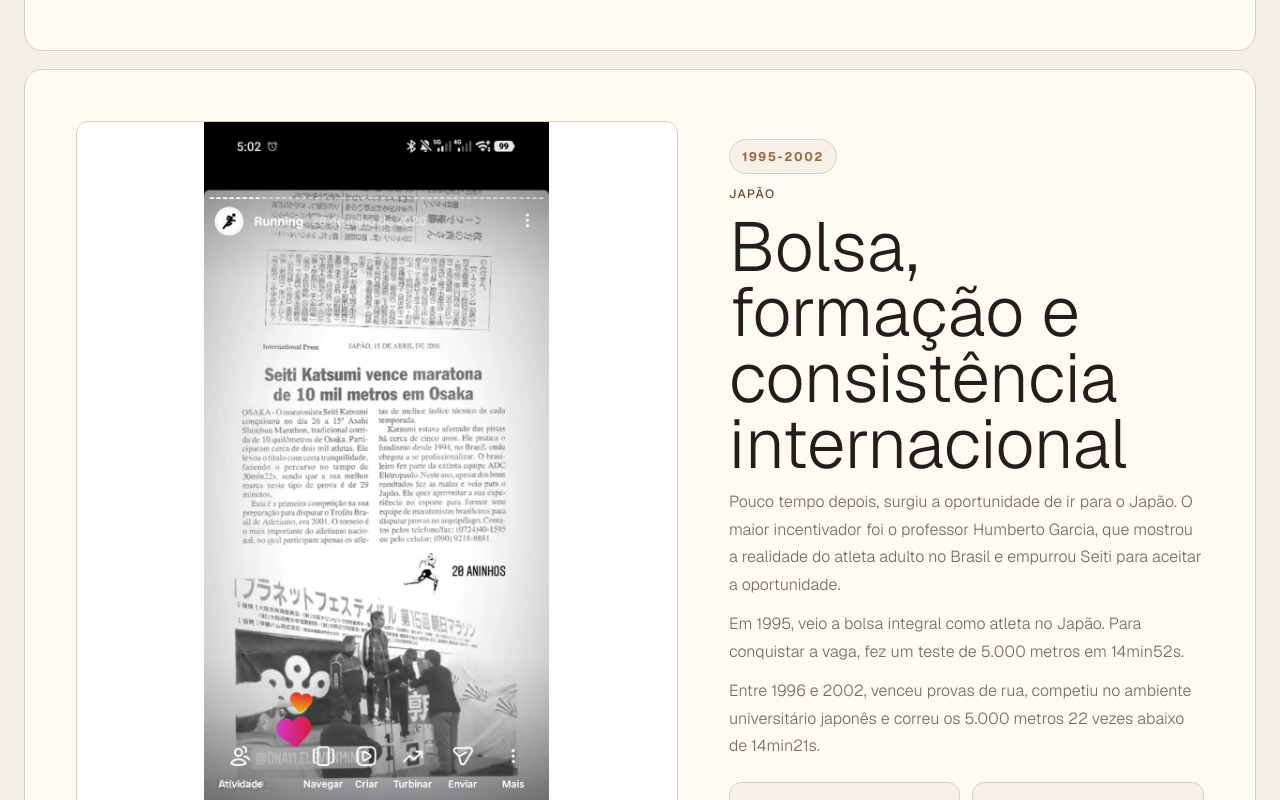
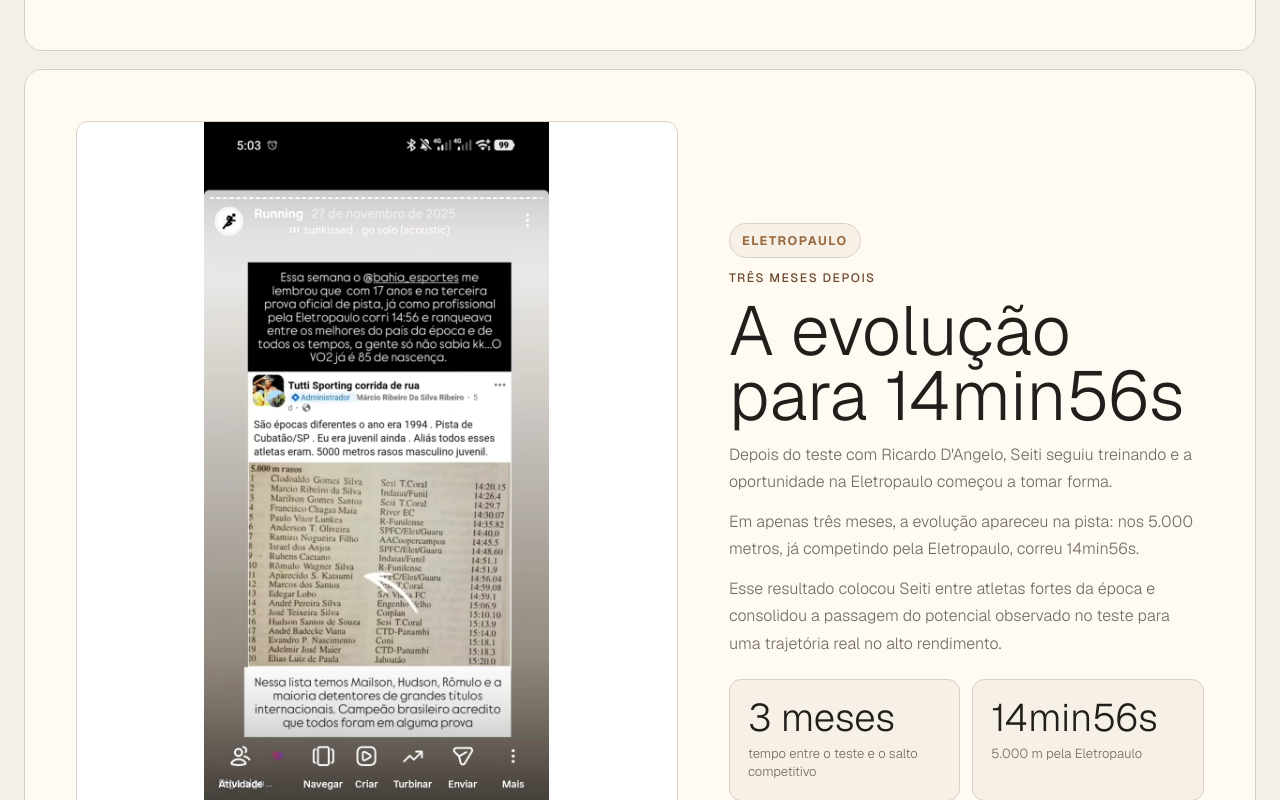
Before and after one commit to SeitiKatsumi/portal11run, a Next.js app: page /admin/trajetoria-seiti in a window 1280 px wide. Shown: the part 2780-3580 px from the top of the page. Built offline with nearby package versions, Linux system fonts and the light colour scheme; no server answers.

Commit message:
Adiciona etapa Eletropaulo na trajetoria Seiti

```diff
--- a/src/app/admin/trajetoria-seiti/page.tsx
+++ b/src/app/admin/trajetoria-seiti/page.tsx
@@ -66,6 +66,23 @@
     ],
     metrics: [
       { value: "3.750 m", label: "aprox. em 12 minutos" }
+    ]
+  },
+  {
+    year: "Eletropaulo",
+    label: "Três meses depois",
+    title: "A evolução para 14min56s",
+    image: "/assets/trajetoria-seiti/tres-meses-depois.jpg",
+    imageAlt: "Registro da prova em que Seiti correu 14min56s nos 5.000 metros pela Eletropaulo",
+    caption: "Três meses depois do teste, já pela Eletropaulo, veio o salto para 14min56s nos 5.000 metros.",
+    text: [
+      "Depois do teste com Ricardo D'Angelo, Seiti seguiu treinando e a oportunidade na Eletropaulo começou a tomar forma.",
+      "Em apenas três meses, a evolução apareceu na pista: nos 5.000 metros, já competindo pela Eletropaulo, correu 14min56s.",
+      "Esse resultado colocou Seiti entre atletas fortes da época e consolidou a passagem do potencial observado no teste para uma trajetória real no alto rendimento."
+    ],
+    metrics: [
+      { value: "3 meses", label: "tempo entre o teste e o salto competitivo" },
+      { value: "14min56s", label: "5.000 m pela Eletropaulo" }
     ]
   },
   {
```
